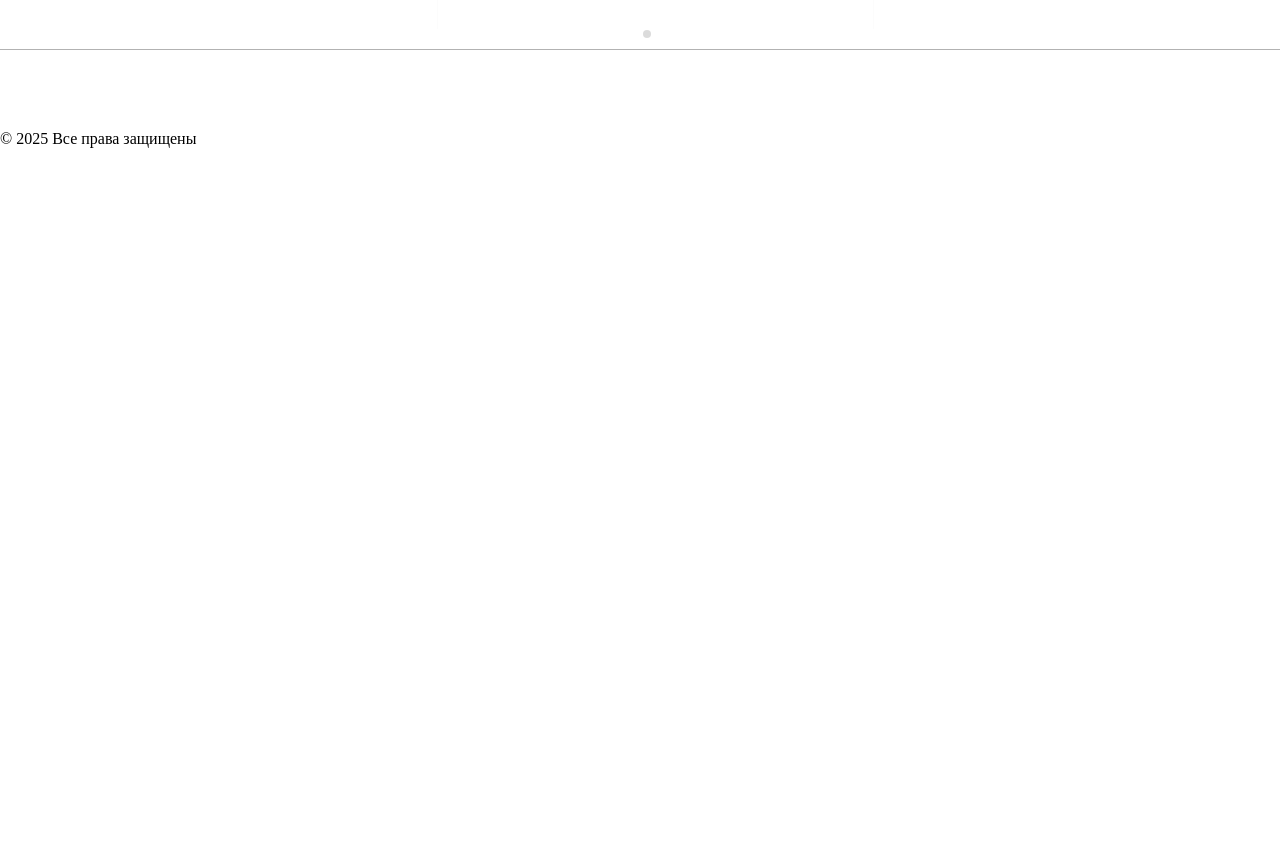
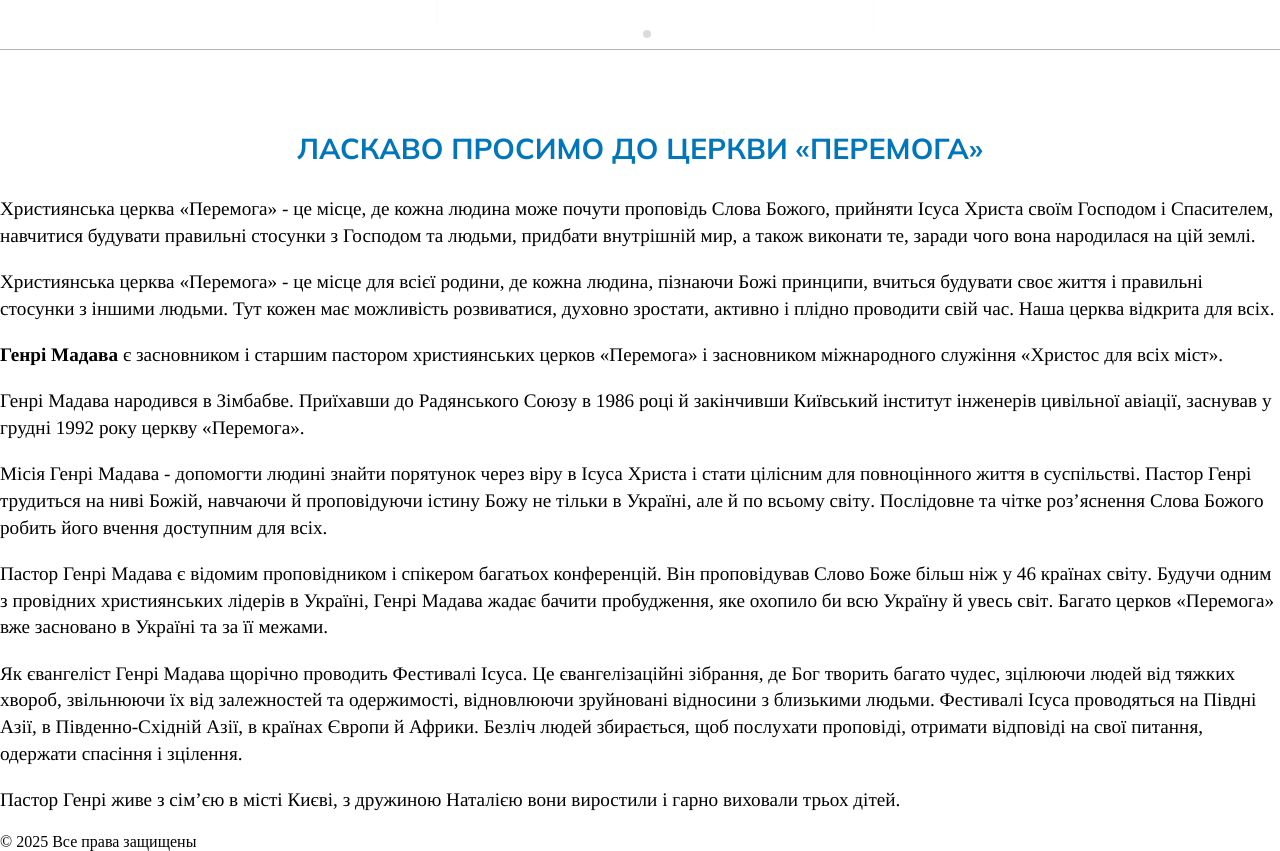
Before and after one commit to SDI-sodya/diplom, a Next.js app: page / in a window 1280 px wide. Shown: the part 1140-1991 px from the top of the page. Before the commit the page ends 1288 px from the top, so only its background shows below. Built offline with nearby package versions, Linux system fonts and the light colour scheme; a web font is replaced by a local one.

Commit message:
Make the section Welcome at Home page

```diff
--- a/src/app/components/HomeWelcome/HomeWelcome.module.css
+++ b/src/app/components/HomeWelcome/HomeWelcome.module.css
@@ -0,0 +1,20 @@
+.title {
+  color: #0176ba;
+  margin: 0 0 30px;
+  font-family: "Mulish", serif;
+  font-optical-sizing: auto;
+  font-weight: 700;
+  font-style: normal;
+  font-size: 1.8em;
+  text-align: center;
+  text-transform: uppercase;
+}
+
+.text {
+  font-size: 1.2em;
+  font-family: "Tinos", serif;
+  font-weight: 400;
+  margin-block-start: 1em;
+  margin-block-end: 1em;
+  line-height: 1.4em;
+}
--- a/src/app/components/HomeWelcome/index.js
+++ b/src/app/components/HomeWelcome/index.js
@@ -3,8 +3,15 @@ import styles from './HomeWelcome.module.css'
 export default function HomeWelcome() {
   return(
     <div className='wrapper'>
-      <h2 className='title'></h2>
-      <p className='text'></p>
+      <h2 className={`${styles.title}`}>Ласкаво просимо до церкви «Перемога»</h2>
+      <p className={`${styles.text}`}>Християнська церква «Перемога» - це місце, де кожна людина може почути проповідь Слова Божого, прийняти Ісуса Христа своїм Господом і Спасителем, навчитися будувати правильні стосунки з Господом та людьми, придбати внутрішній мир, а також виконати те, заради чого вона народилася на цій землі.</p>
+      <p className={`${styles.text}`}>Християнська церква «Перемога» - це місце для всієї родини, де кожна людина, пізнаючи Божі принципи, вчиться будувати своє життя і правильні стосунки з іншими людьми. Тут кожен має можливість розвиватися, духовно зростати, активно і плідно проводити свій час. Наша церква відкрита для всіх.</p>
+      <p className={`${styles.text}`}><b>Генрі Мадава</b> є засновником і старшим пастором християнських церков «Перемога» і засновником міжнародного служіння «Христос для всіх міст».</p>
+      <p className={`${styles.text}`}>Генрі Мадава народився в Зімбабве. Приїхавши до Радянського Союзу в 1986 році й закінчивши Київський інститут інженерів цивільної авіації, заснував у грудні 1992 року церкву «Перемога».</p>
+      <p className={`${styles.text}`}>Місія Генрі Мадава - допомогти людині знайти порятунок через віру в Ісуса Христа і стати цілісним для повноцінного життя в суспільстві. Пастор Генрі трудиться на ниві Божій, навчаючи й проповідуючи істину Божу не тільки в Україні, але й по всьому світу. Послідовне та чітке роз’яснення Слова Божого робить його вчення доступним для всіх.</p>
+      <p className={`${styles.text}`}>Пастор Генрі Мадава є відомим проповідником і спікером багатьох конференцій. Він проповідував Слово Боже більш ніж у 46 країнах світу. Будучи одним з провідних християнських лідерів в Україні, Генрі Мадава жадає бачити пробудження, яке охопило би всю Україну й увесь світ. Багато церков «Перемога» вже засновано в Україні та за її межами.</p>
+      <p className={`${styles.text}`}>Як євангеліст Генрі Мадава щорічно проводить Фестивалі Ісуса. Це євангелізаційні зібрання, де Бог творить багато чудес, зцілюючи людей від тяжких хвороб, звільнюючи їх від залежностей та одержимості, відновлюючи зруйновані відносини з близькими людьми. Фестивалі Ісуса проводяться на Півдні Азії, в Південно-Східній Азії, в країнах Європи й Африки. Безліч людей збирається, щоб послухати проповіді, отримати відповіді на свої питання, одержати спасіння і зцілення.</p>
+      <p className={`${styles.text}`}>Пастор Генрі живе з сім’єю в місті Києві, з дружиною Наталією вони виростили і гарно виховали трьох дітей.</p>
     </div>
   )
 }
--- a/src/app/page.js
+++ b/src/app/page.js
@@ -1,5 +1,6 @@
 // "use client";
 import HomeSplide from "./components/HomeSplide";
+import HomeWelcome from "./components/HomeWelcome";
 import NewsSlider from "./components/NewsSlider";
 import "@splidejs/splide/css";
 
@@ -8,6 +9,7 @@ export default function Home() {
     <>
       <HomeSplide />
       <NewsSlider />
+      <HomeWelcome />
     </>
   );
 }
```
